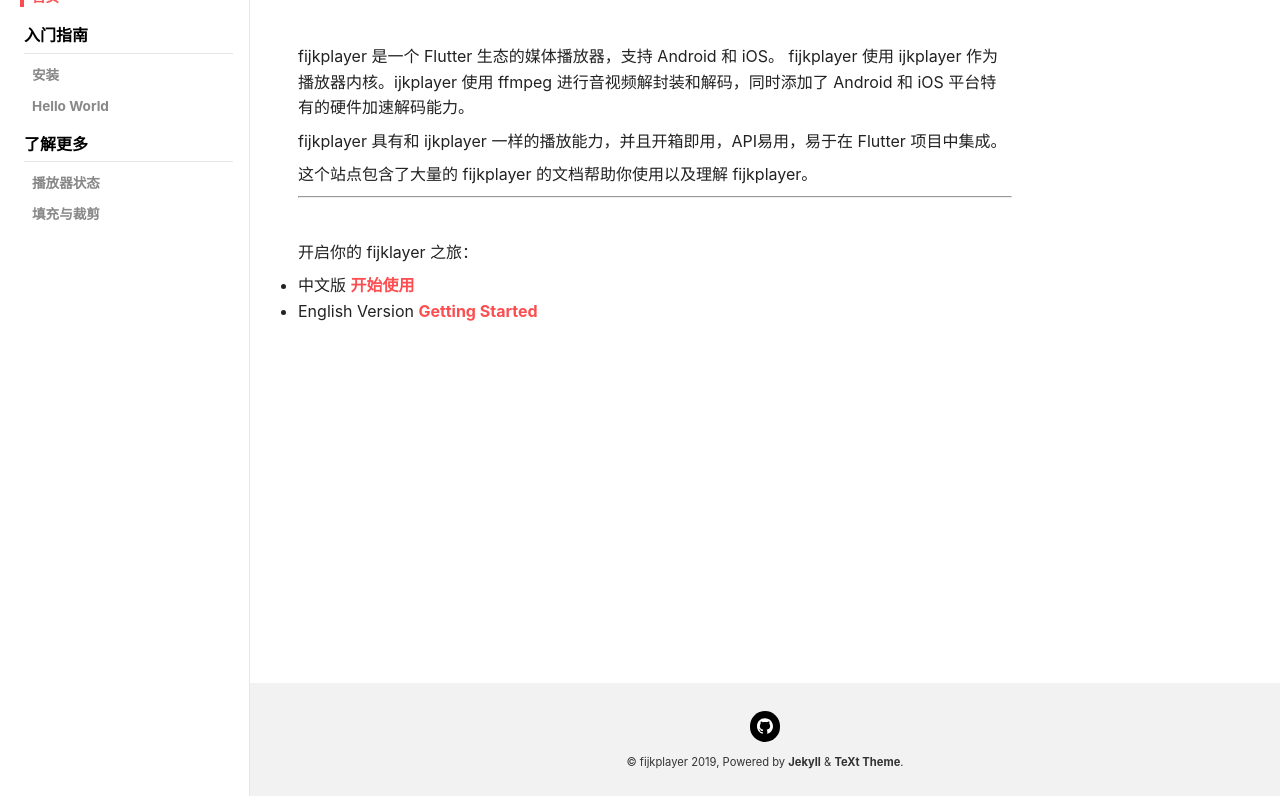
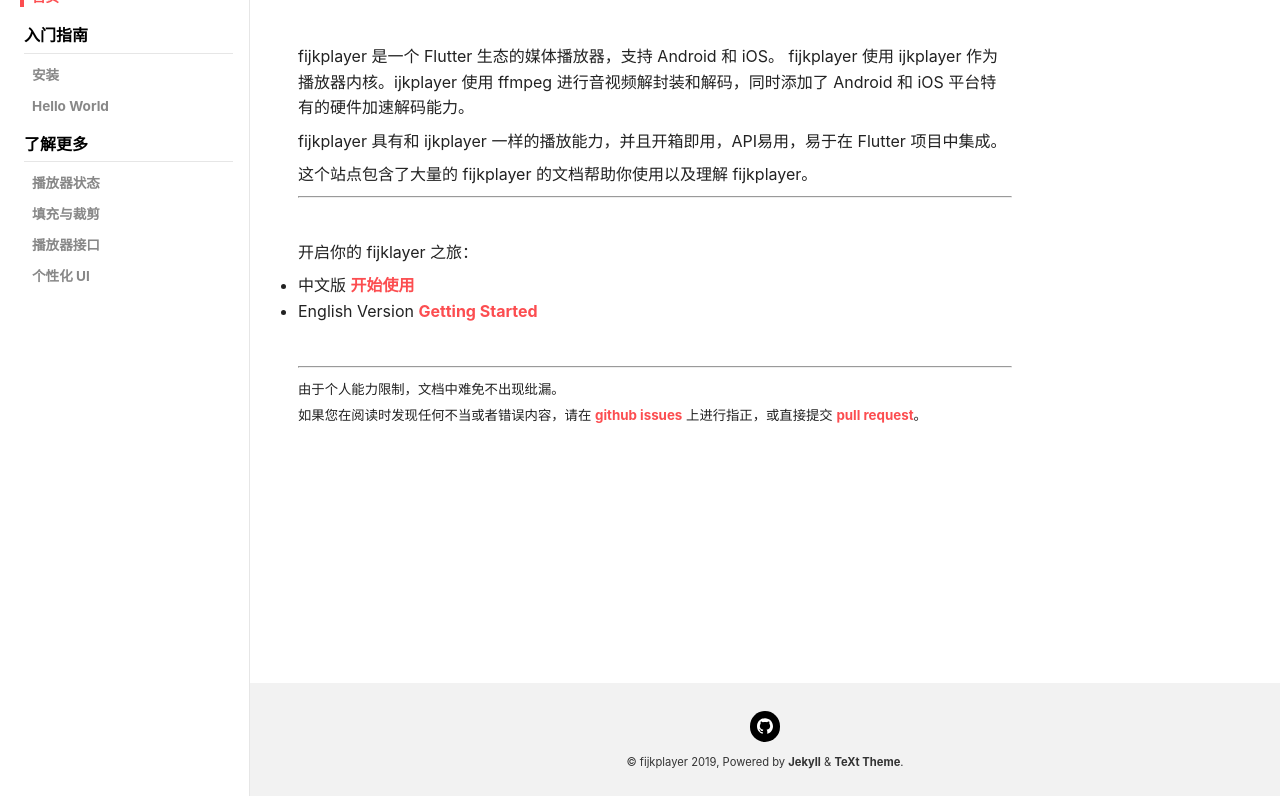
Before and after one commit to befovy/fijkplayer, a Jekyll site: the page built from docs/_docs/zh/index.md, in a window 1280 px wide, cut to the strip 104-900 px from the top of the page. Built offline with Jekyll 4.4.1, drawn with Linux system fonts in a browser that asks for light colours; nearby versions of some CDN libraries.

Commit message:
docs: add todo doc files

```diff
--- a/docs/_data/navigation.yml
+++ b/docs/_data/navigation.yml
@@ -34,6 +34,10 @@
         url:   /docs/zh/fijkstate
       - title: 填充与裁剪
         url:   /docs/zh/fijkfit
+      - title: 播放器接口
+        url:   /docs/zh/fijkplayer-api
+      - title: 个性化 UI
+        url:   /docs/zh/custom-ui
   # - title: 其他语言
   #   children:
   #     - title: English
--- /dev/null
+++ b/docs/_docs/zh/2.4-custom-ui.md
@@ -0,0 +1,9 @@
+---
+title: 个性化 UI
+permalink: /docs/zh/custom-ui
+key: docs-custom-ui
+---
+
+coming...
+
+自定义播放器控制面板
--- a/docs/_docs/zh/index.md
+++ b/docs/_docs/zh/index.md
@@ -24,3 +24,11 @@
 <!-- * Read the latest [release notes][]. -->
 <!-- * Browse the library [Javadoc][]. -->
 <!-- * Browse the source code for the [latest release][] and current [tip of tree][]. -->
+
+
+&nbsp; &nbsp;
+
+------
+
+<span><small> 由于个人能力限制，文档中难免不出现纰漏。
+如果您在阅读时发现任何不当或者错误内容，请在 [github issues](https://github.com/befovy/fijkplayer/issues) 上进行指正，或直接提交 [pull request](https://github.com/befovy/fijkplayer/pulls)。 </small></span>
```
Also changed, not shown: docs/_docs/zh/2.2-fijkfit.md (+2 -0 lines), docs/_docs/zh/2.3-fijkplayer-api.md (added, +10 -0 lines).
